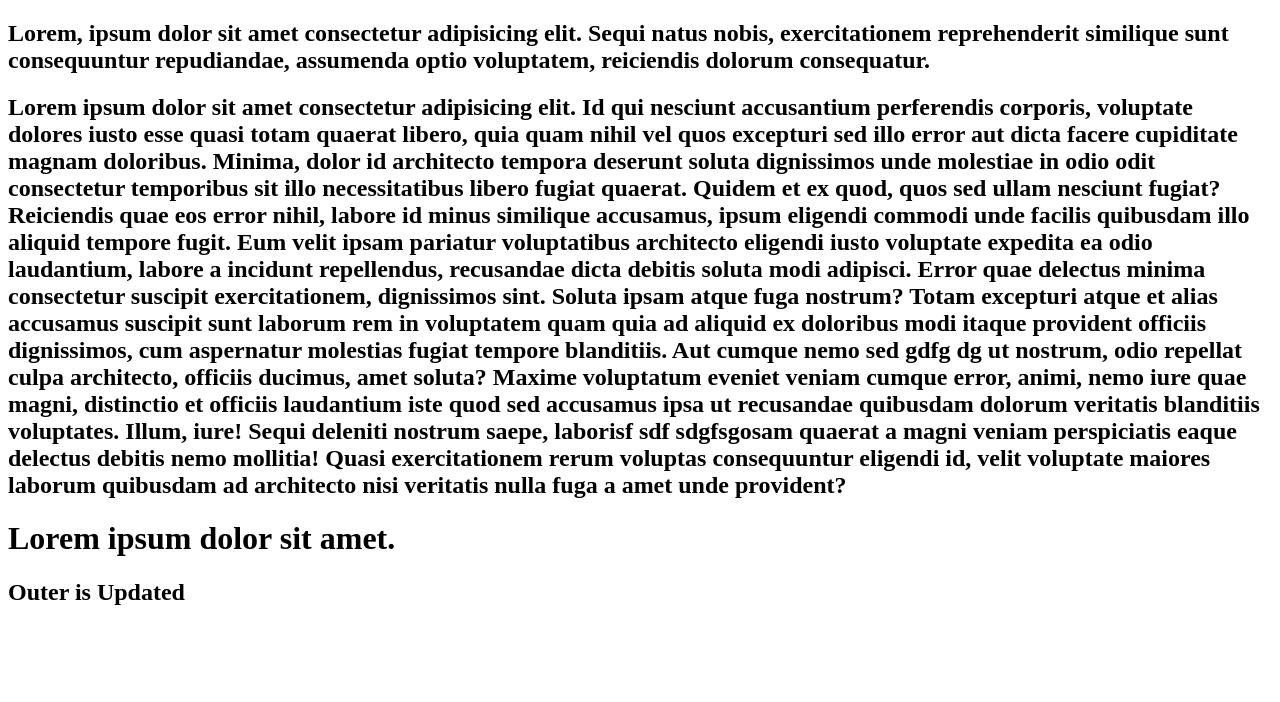
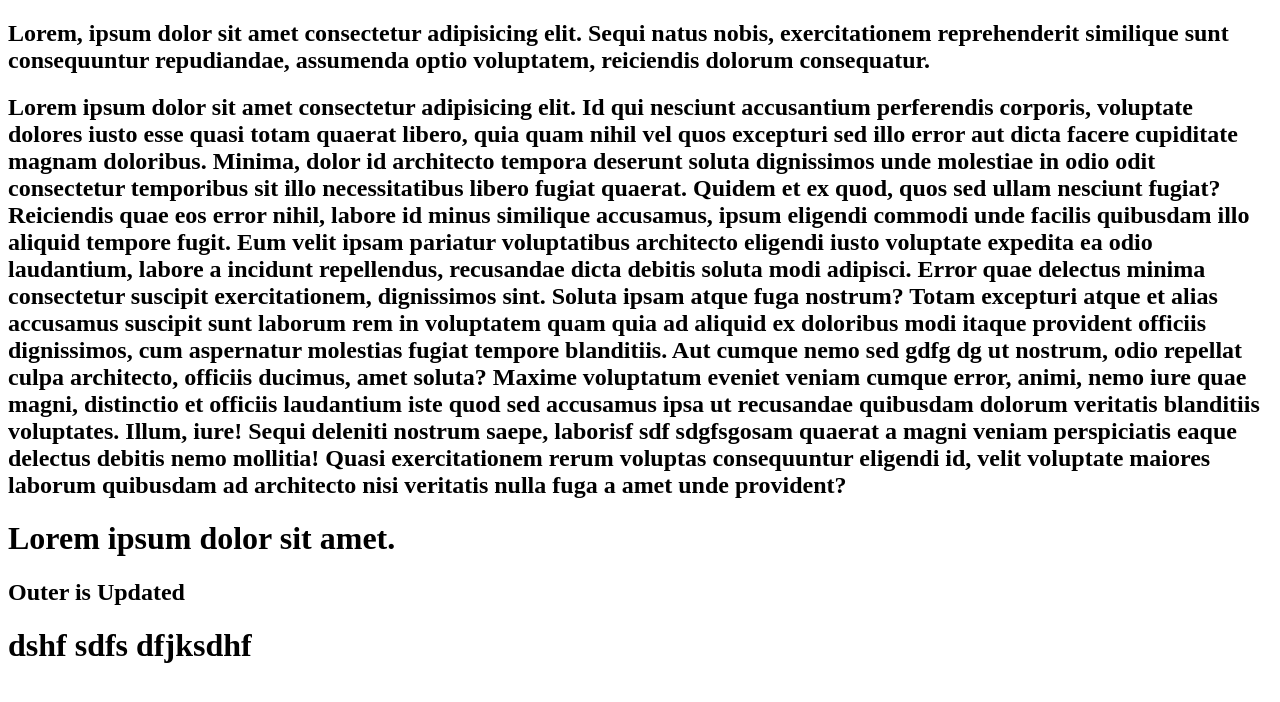
Before and after one commit to arifbabu/project, a plain HTML site: page Outer.html in a window 1280 px wide. Drawn offline with Linux system fonts and the light colour scheme.

Commit message:
sdnf xgsfgsf gdfsg sdfg dsf t2 r45xc js

```diff
--- a/Outer.html
+++ b/Outer.html
@@ -19,6 +19,7 @@
     <h1>Lorem ipsum dolor sit amet.</h1>
 
     <h2> Outer is Updated </h2>
+    <h1>dshf sdfs dfjksdhf</h1>
 
 
 
```
